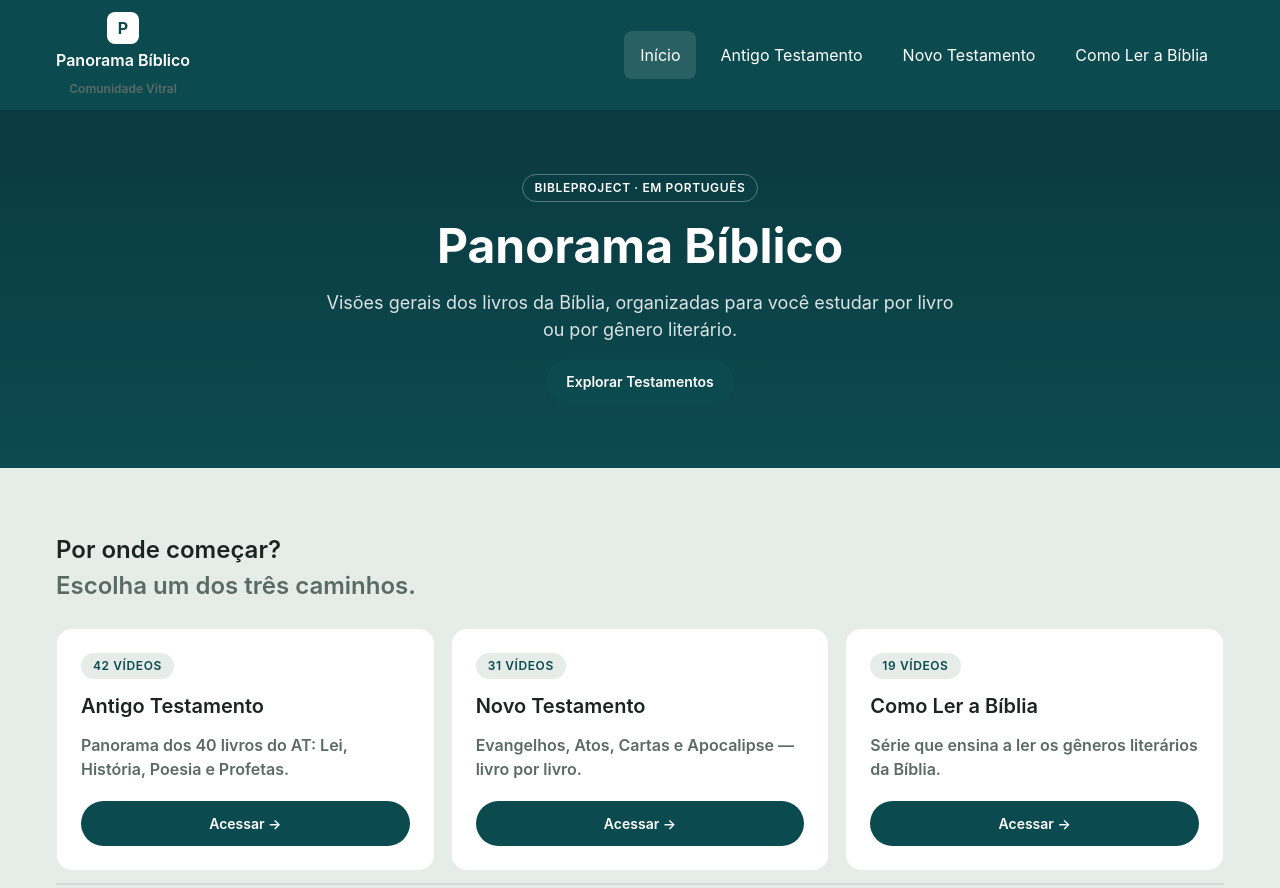
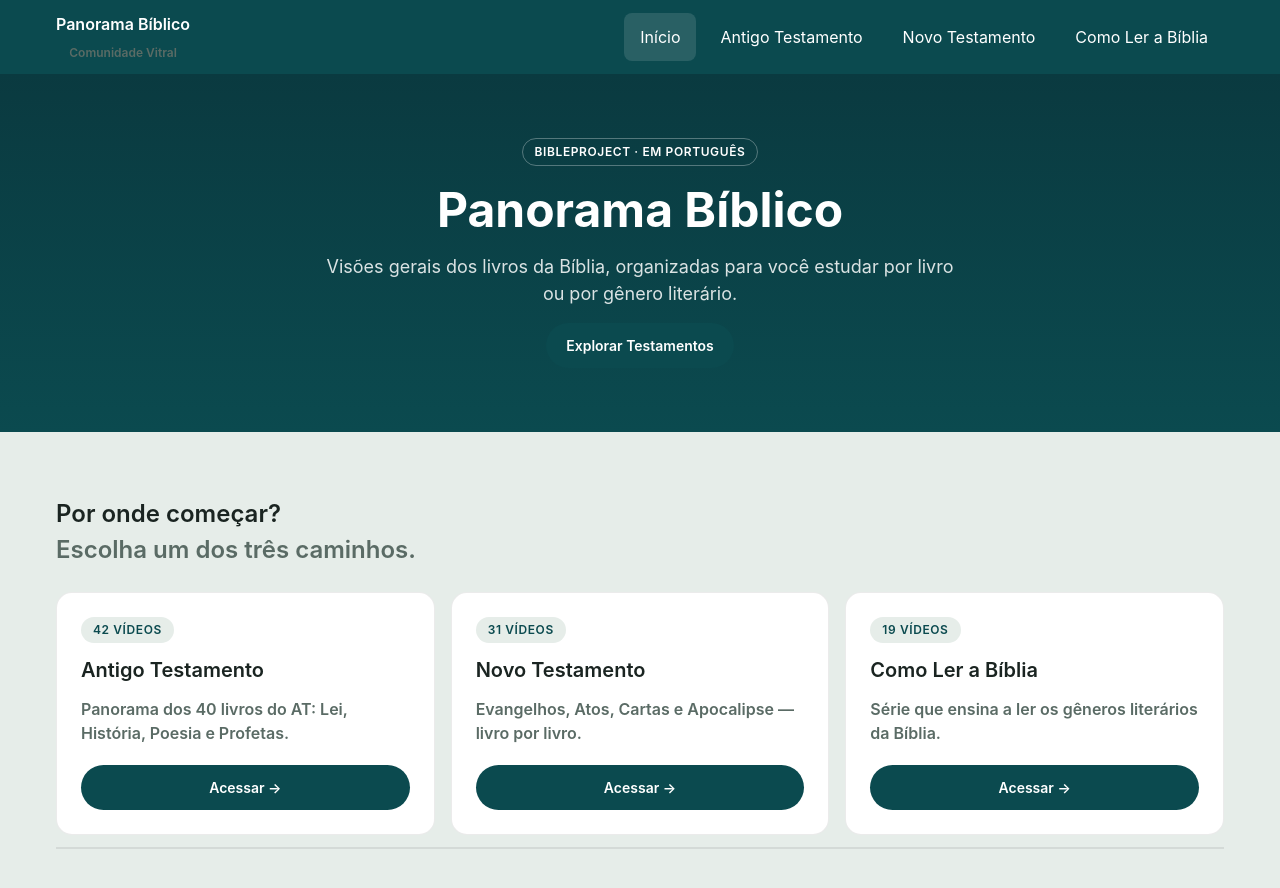
Before and after one commit to comunidadevitral/panorama_biblico, an Astro site: page / in a window 1280 px wide. Shown: the top 888 px of the page. Built offline with nearby package versions, Linux system fonts and the light colour scheme; Astro itself is replaced by a stand-in of ours.

Commit message:
feat(header): remove logo mark P, keep only Panorama Bíblico title and Comunidade Vitral subtitle

```diff
--- a/src/components/Header.astro
+++ b/src/components/Header.astro
@@ -11,7 +11,6 @@ const currentPath = Astro.url.pathname;
 <header class="site-header">
   <div class="container site-header__inner">
     <a href="/" class="site-header__logo" aria-label="Panorama Bíblico — Início">
-      <span class="site-header__logo-mark">P</span>
       <span class="site-header__logo-text">Panorama Bíblico</span>
       <span class="site-header__logo-subtitle">Comunidade Vitral</span>
     </a>
@@ -55,17 +54,7 @@ const currentPath = Astro.url.pathname;
     min-height: 44px;
   }
 
-  .site-header__logo-mark {
-    display: inline-flex;
-    align-items: center;
-    justify-content: center;
-    width: 2rem;
-    height: 2rem;
-    background: var(--color-surface);
-    color: var(--color-primary);
-    border-radius: var(--radius-md);
-    font-weight: 700;
-  }
+
 
   .site-header__logo-text {
     font-size: var(--text-base);
```
